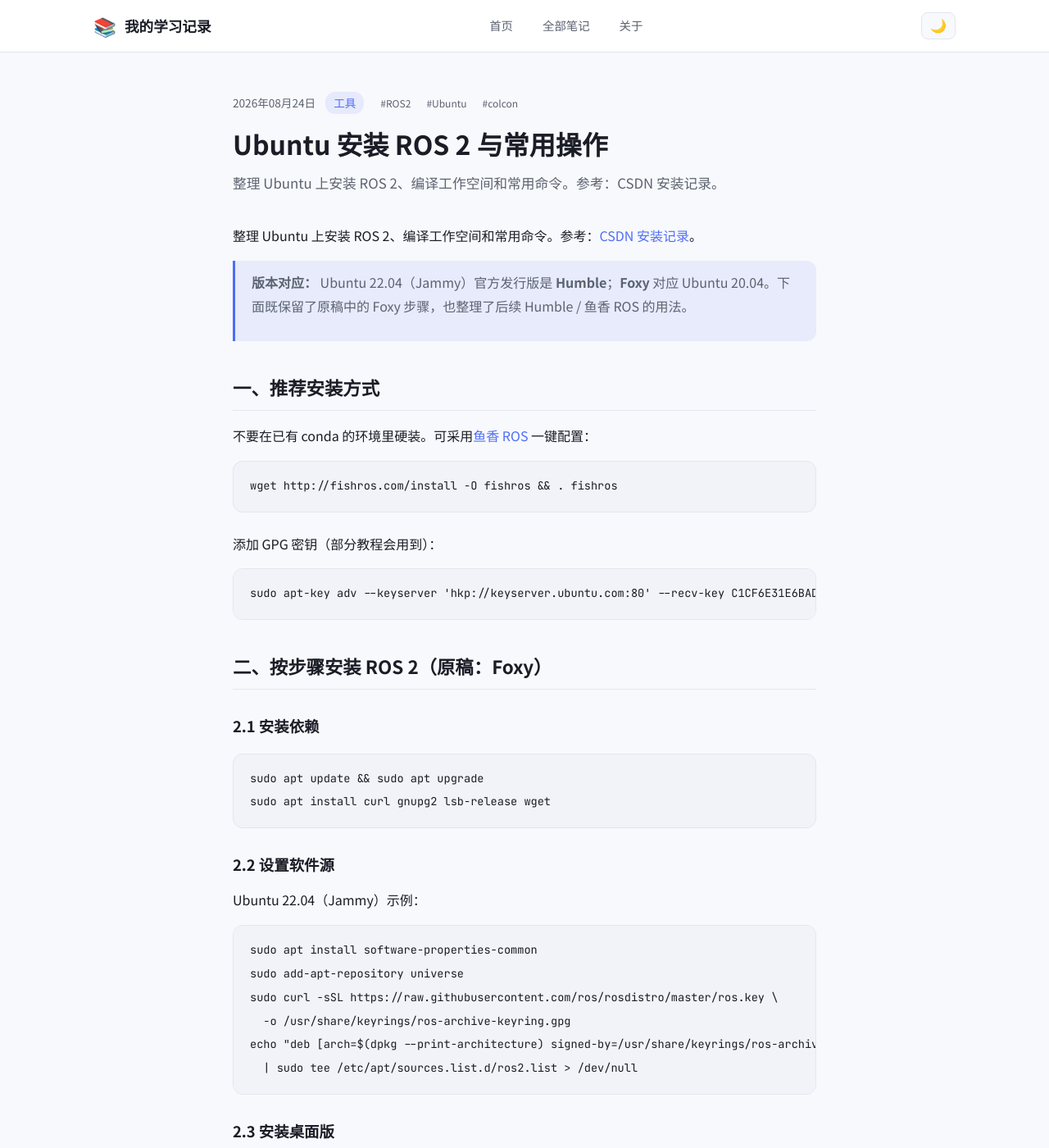
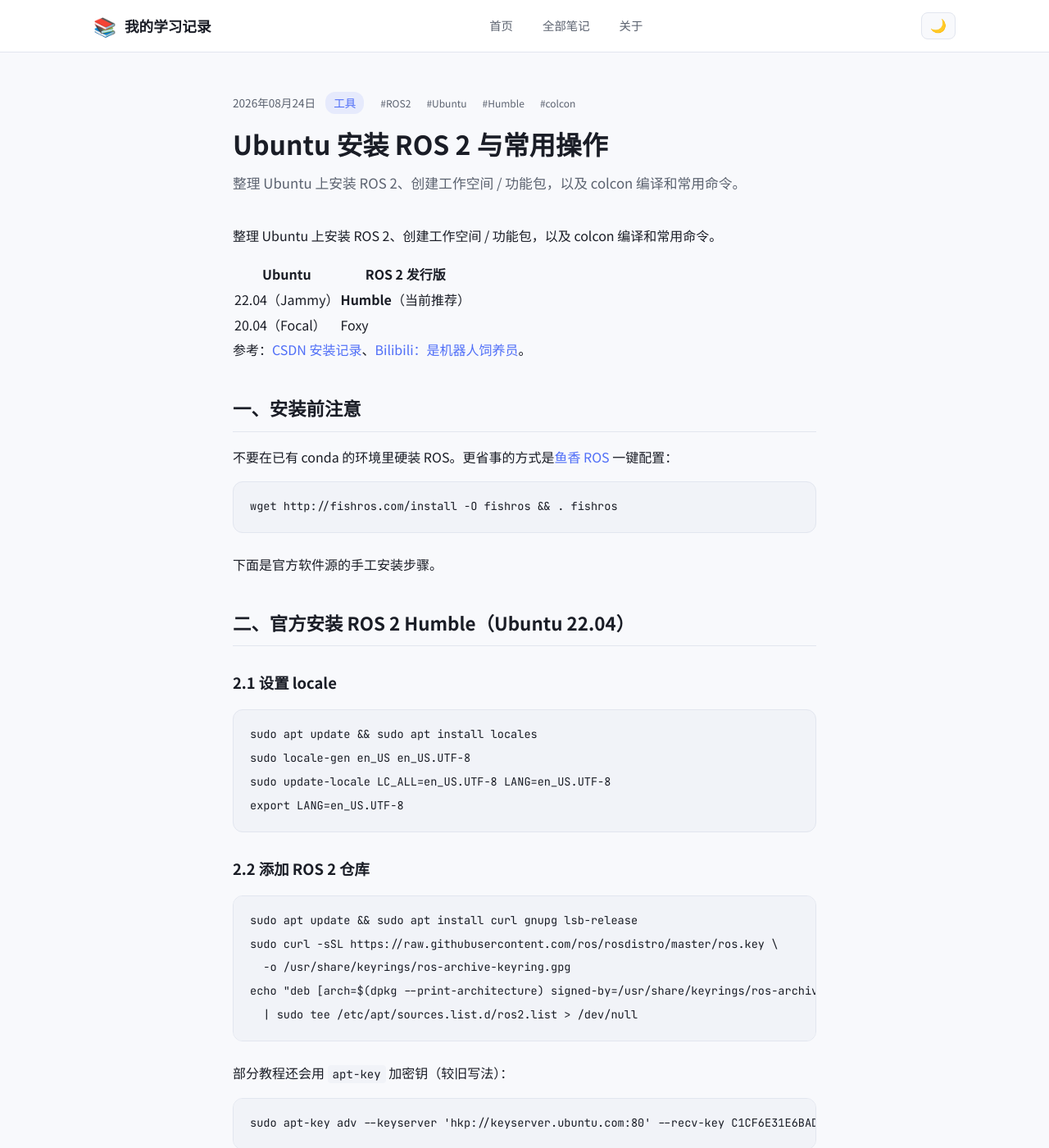
Before and after one commit to SummerXC-66/SummerXC-66.github.io, a Jekyll site: the page built from _posts/2026-08-24-ros2-notes.md, in a window 1280 px wide and 1400 px high. Shown: the whole window at 82% size. Built offline with Jekyll 4.4.1, drawn with Linux system fonts in a browser that asks for light colours; some of the changed text lies outside the part shown.

Commit message:
将 help.txt 并入笔记：重排 ROS 2 Humble 安装与建包，并补充 Qwen3-VL 加载记录。
Co-authored-by: Cursor <cursoragent@cursor.com>

````diff
--- a/_posts/2026-08-24-ros2-notes.md
+++ b/_posts/2026-08-24-ros2-notes.md
@@ -3,68 +3,72 @@ layout: post
 title: Ubuntu 安装 ROS 2 与常用操作
 date: 2026-08-24
 category: 工具
-tags: [ROS2, Ubuntu, colcon]
+tags: [ROS2, Ubuntu, Humble, colcon]
 ---
 
-整理 Ubuntu 上安装 ROS 2、编译工作空间和常用命令。参考：[CSDN 安装记录](https://blog.csdn.net/Skyrim0107/article/details/137513173)。
+整理 Ubuntu 上安装 ROS 2、创建工作空间 / 功能包，以及 colcon 编译和常用命令。
 
-> **版本对应：** Ubuntu 22.04（Jammy）官方发行版是 **Humble**；**Foxy** 对应 Ubuntu 20.04。下面既保留了原稿中的 Foxy 步骤，也整理了后续 Humble / 鱼香 ROS 的用法。
+| Ubuntu | ROS 2 发行版 |
+|--------|--------------|
+| 22.04（Jammy） | **Humble**（当前推荐） |
+| 20.04（Focal） | Foxy |
 
-## 一、推荐安装方式
+参考：[CSDN 安装记录](https://blog.csdn.net/Skyrim0107/article/details/137513173)、[Bilibili：是机器人饲养员](https://www.bilibili.com/read/cv42107510/?opus_fallback=1)。
 
-不要在已有 conda 的环境里硬装。可采用[鱼香 ROS](http://fishros.com/install) 一键配置：
+## 一、安装前注意
+
+不要在已有 conda 的环境里硬装 ROS。更省事的方式是[鱼香 ROS](http://fishros.com/install) 一键配置：
 
 ```bash
 wget http://fishros.com/install -O fishros && . fishros
 ```
 
-添加 GPG 密钥（部分教程会用到）：
+下面是官方软件源的手工安装步骤。
+
+## 二、官方安装 ROS 2 Humble（Ubuntu 22.04）
+
+### 2.1 设置 locale
+
+```bash
+sudo apt update && sudo apt install locales
+sudo locale-gen en_US en_US.UTF-8
+sudo update-locale LC_ALL=en_US.UTF-8 LANG=en_US.UTF-8
+export LANG=en_US.UTF-8
+```
+
+### 2.2 添加 ROS 2 仓库
+
+```bash
+sudo apt update && sudo apt install curl gnupg lsb-release
+sudo curl -sSL https://raw.githubusercontent.com/ros/rosdistro/master/ros.key \
+  -o /usr/share/keyrings/ros-archive-keyring.gpg
+echo "deb [arch=$(dpkg --print-architecture) signed-by=/usr/share/keyrings/ros-archive-keyring.gpg] http://packages.ros.org/ros2/ubuntu $(source /etc/os-release && echo $UBUNTU_CODENAME) main" \
+  | sudo tee /etc/apt/sources.list.d/ros2.list > /dev/null
+```
+
+部分教程还会用 `apt-key` 加密钥（较旧写法）：
 
 ```bash
 sudo apt-key adv --keyserver 'hkp://keyserver.ubuntu.com:80' --recv-key C1CF6E31E6BADE8868B172B4F42ED6FBAB17C654
 ```
 
-## 二、按步骤安装 ROS 2（原稿：Foxy）
-
-### 2.1 安装依赖
-
-```bash
-sudo apt update && sudo apt upgrade
-sudo apt install curl gnupg2 lsb-release wget
-```
-
-### 2.2 设置软件源
-
-Ubuntu 22.04（Jammy）示例：
-
-```bash
-sudo apt install software-properties-common
-sudo add-apt-repository universe
-sudo curl -sSL https://raw.githubusercontent.com/ros/rosdistro/master/ros.key \
-  -o /usr/share/keyrings/ros-archive-keyring.gpg
-echo "deb [arch=$(dpkg --print-architecture) signed-by=/usr/share/keyrings/ros-archive-keyring.gpg] http://packages.ros.org/ros2/ubuntu $(lsb_release -cs) main" \
-  | sudo tee /etc/apt/sources.list.d/ros2.list > /dev/null
-```
-
-### 2.3 安装桌面版
-
-原稿安装的是 Foxy（更适合 20.04）。若系统是 22.04，请改成 `ros-humble-desktop`。
+### 2.3 安装桌面完整版
 
 ```bash
 sudo apt update
-sudo apt install ros-foxy-desktop
-# Ubuntu 22.04 建议：
-# sudo apt install ros-humble-desktop
+sudo apt install ros-humble-desktop-full
 ```
+
+只要桌面版、不要完整仿真栈时，可改用 `ros-humble-desktop`。
 
 ### 2.4 环境变量
 
 ```bash
-source /opt/ros/foxy/setup.bash
-# Humble：source /opt/ros/humble/setup.bash
+source /opt/ros/humble/setup.bash
+echo "source /opt/ros/humble/setup.bash" >> ~/.bashrc
 ```
 
-写入 `~/.bashrc` 后立即生效：
+已写入 `~/.bashrc` 的终端再执行一次即可生效：
 
 ```bash
 source ~/.bashrc
@@ -78,11 +82,25 @@ ros2 --version
 
 ### 2.6 构建工具（可选）
 
+安装 ROS 2 时一般不会自带 colcon，需单独安装：
+
 ```bash
 sudo apt install python3-colcon-common-extensions
 ```
 
-### 2.7 创建工作空间（可选）
+## 三、Foxy 备忘（Ubuntu 20.04）
+
+原稿里装的是 Foxy，只适合 20.04。软件源添加方式与上面类似，安装和 source 换成：
+
+```bash
+sudo apt update
+sudo apt install ros-foxy-desktop
+source /opt/ros/foxy/setup.bash
+```
+
+## 四、工作空间与功能包
+
+### 4.1 创建工作空间
 
 ```bash
 mkdir -p ~/ros2_ws/src
@@ -91,26 +109,38 @@ colcon build
 source install/setup.bash
 ```
 
-ROS 2 中不需要启动 `roscore`。`python3-roslaunch` 属于 ROS 1 工具链：
+ROS 2 不需要启动 `roscore`。`python3-roslaunch` 属于 ROS 1 工具链，一般不必装：
 
 ```bash
 sudo apt install python3-roslaunch
 ```
 
-## 三、colcon 编译
+### 4.2 创建功能包
 
-`colcon` 是 ROS 2 的编译工具（类似编译器角色）：
+C++ 包（`ament_cmake`）：
+
+```bash
+ros2 pkg create --build-type ament_cmake my_robot_pkg \
+  --dependencies rclcpp std_msgs sensor_msgs geometry_msgs
+```
+
+Python 包（`ament_python`）：
+
+```bash
+ros2 pkg create --build-type ament_python my_robot_pkg_py \
+  --dependencies rclpy std_msgs sensor_msgs geometry_msgs
+```
+
+通常在工作空间的 `src/` 下执行上述命令，再回到工作空间根目录 `colcon build`。
+
+## 五、colcon 编译
+
+`colcon` 是 ROS 2 的编译工具：
 
 - `catkin` 支持 ROS 1
 - `colcon` 支持 ROS 2
 
-安装 ROS 2 时一般不会自带 colcon，需单独安装：
-
-```bash
-sudo apt-get install python3-colcon-common-extensions
-```
-
-常用编译选项：
+常用选项：
 
 ```bash
 colcon build --parallel-workers 4     # 只用 4 个内核
@@ -150,16 +180,18 @@ ros2 action list    # 动作列表
 ros2 service list   # 服务列表
 ```
 
-## 六、其他备忘
+## 八、其他备忘
 
 添加 PPA：
 
 ```bash
+sudo apt install software-properties-common
+sudo add-apt-repository universe
 sudo add-apt-repository ppa:someuser/someppa
 sudo apt-get update
 ```
 
-遇到类似错误时检查软件源 / PPA 是否匹配当前发行版：
+遇到类似错误时，检查软件源 / PPA 是否匹配当前发行版：
 
 ```
 0.8.10-7' for 'python3-catkin-pkg' was not found
````
Also changed, not shown: other parts of _posts/2026-08-24-ros2-notes.md (+2 -2 lines), _posts/2026-08-24-qwen3-vl.md (added, +27 -0 lines).
